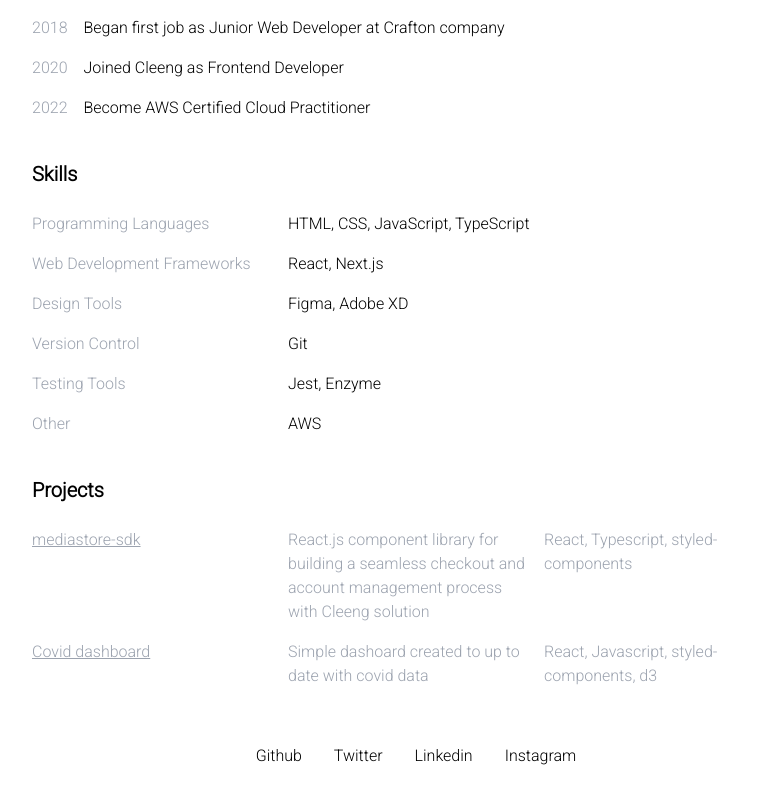
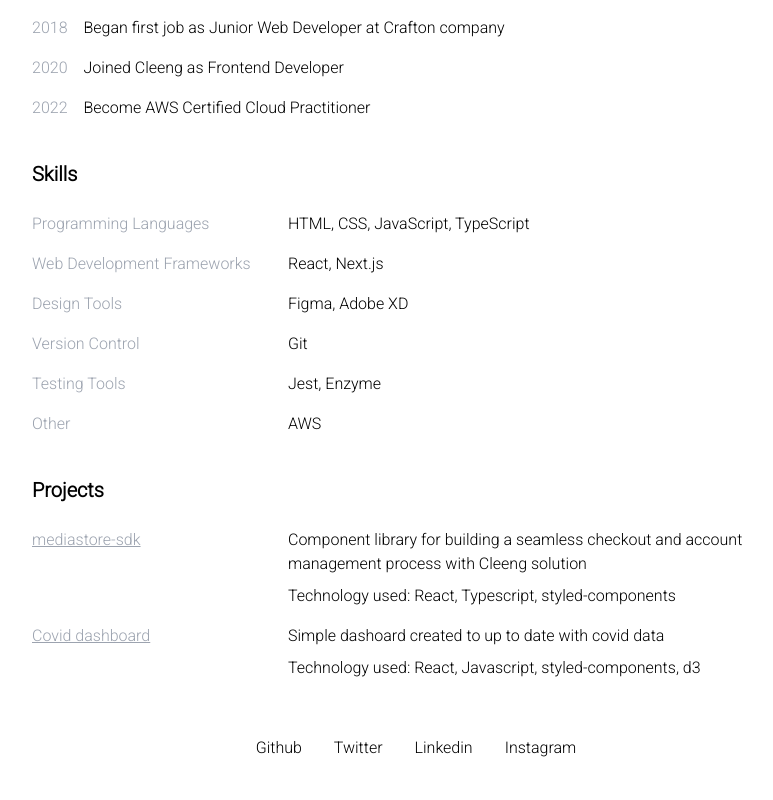
Before and after one commit to pawelacio/personal-site, a Next.js app: page / in a window 1280 px wide. Shown: the part 644-1444 px from the top of the page, without its empty margins (224-997 px from the left). Built offline with nearby package versions, Linux system fonts and the light colour scheme.

Commit message:
Projects sections changes

```diff
--- a/app/page.tsx
+++ b/app/page.tsx
@@ -68,7 +68,7 @@ const projects: Project[] = [
   {
     name: 'mediastore-sdk',
     description:
-      'React.js component library for building a seamless checkout and account management process with Cleeng solution',
+      'Component library for building a seamless checkout and account management process with Cleeng solution',
     url: 'https://github.com/Cleeng/mediastore-sdk',
     technologies: ['React', 'Typescript', 'styled-components']
   },
@@ -162,14 +162,15 @@ export default function Home() {
                     <>{name}</>
                   )}
                 </div>
-                <div className="font-thin text-gray-400 pr-4 basis-1/3">
-                  {description}
+                <div className="basis-2/3">
+                  <div className="">{description}</div>
+                  {technologies && (
+                    <div className="mt-2 font-medium">
+                      <span className="">Technology used:</span>{' '}
+                      <span className="">{technologies.join(', ')}</span>
+                    </div>
+                  )}
                 </div>
-                {technologies && (
-                  <div className="font-thin text-gray-400 pr-4 basis-1/3">
-                    {technologies.join(', ')}
-                  </div>
-                )}
               </div>
             </li>
           ))}
```
